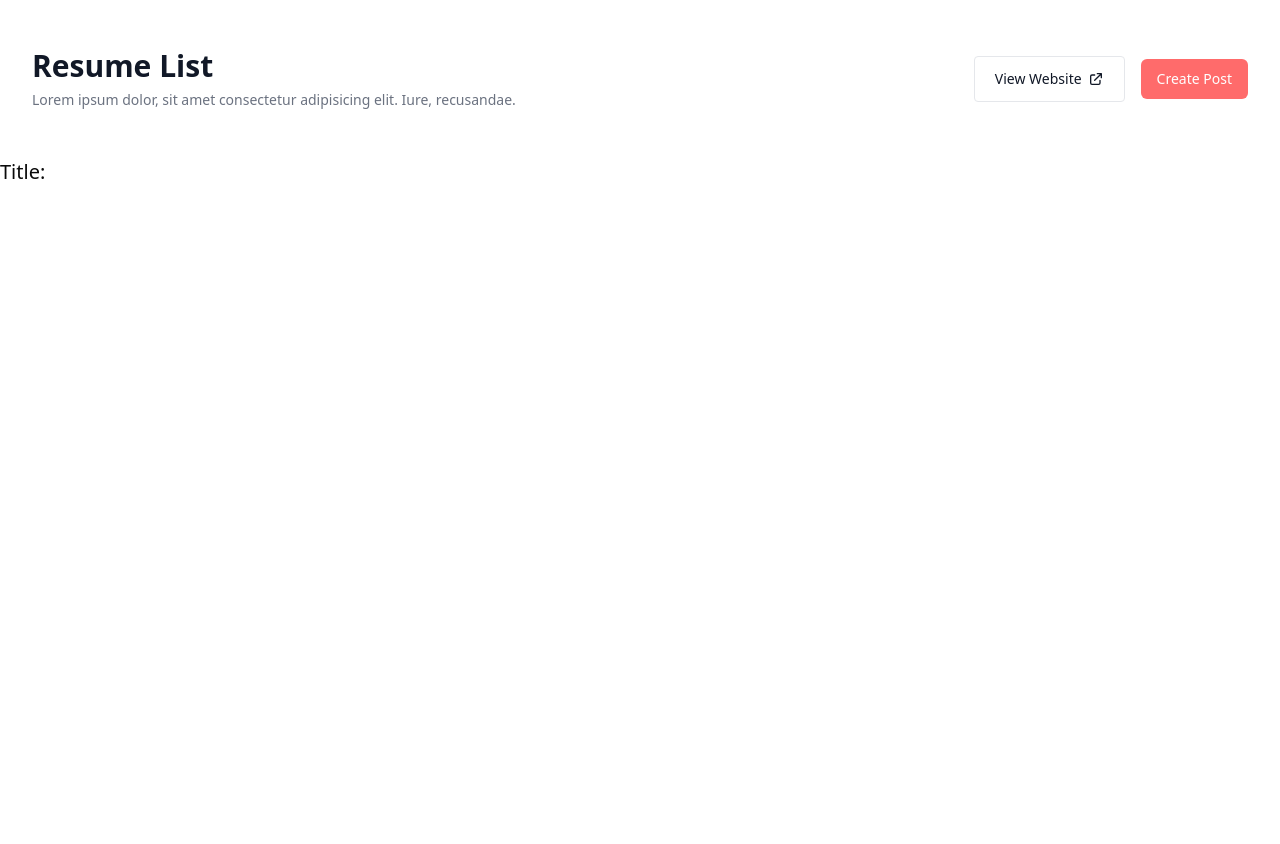
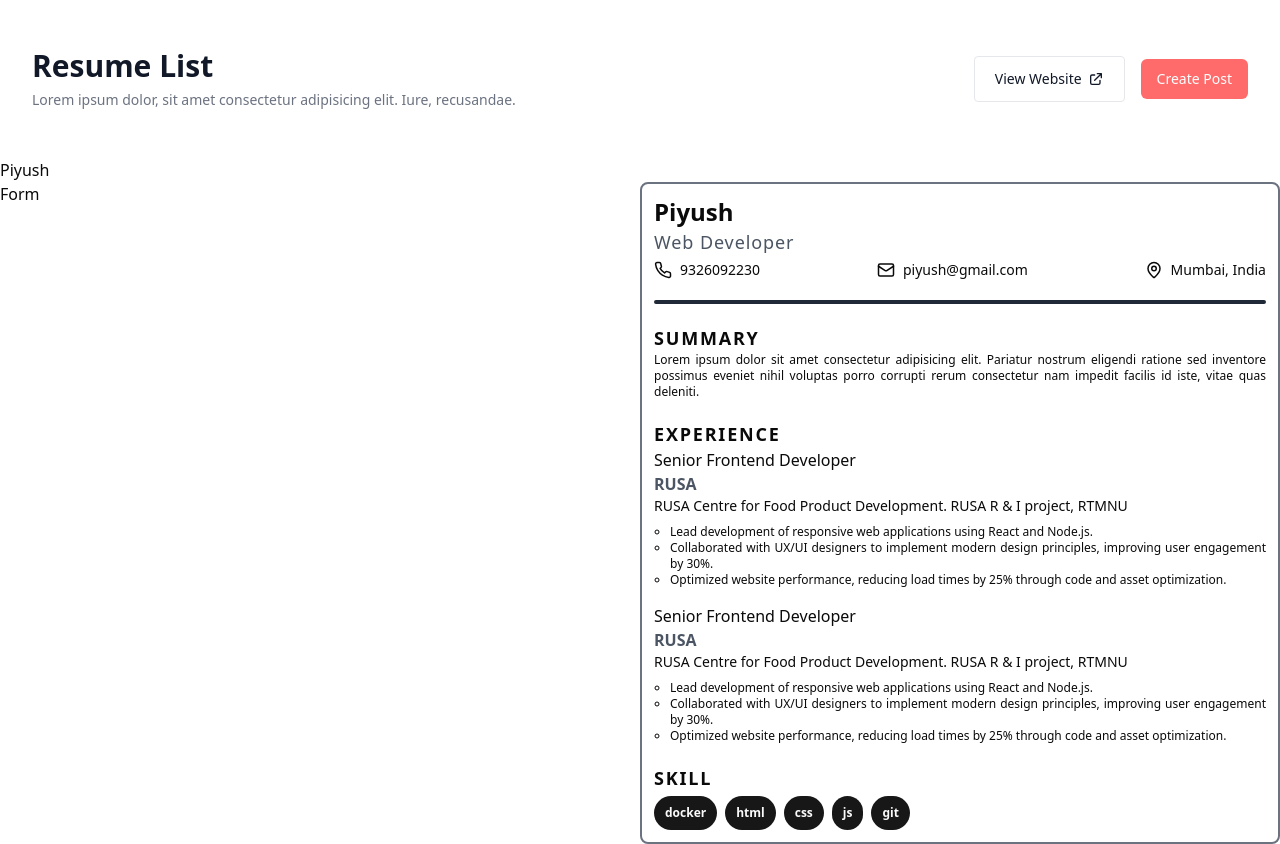
Before and after one commit to Piyush-linux/resume-ai, a React (Vite) app: page /resume/edit/1 in a window 1280 px wide. Before the commit the page ends 800 px from the top, so only its background shows below. Built offline with nearby package versions, Linux system fonts and the light colour scheme; no server answers.

Commit message:
feat: context for resume

```diff
--- /dev/null
+++ b/data/dummy.js
@@ -0,0 +1,5 @@
+const data = {
+    name: "Piyush",
+}
+
+export default data;
--- a/service/GlobalApi.js
+++ b/service/GlobalApi.js
@@ -14,10 +14,13 @@ const instance = axios.create({
 const CreateResume = (data) => instance.post('/resumes',data);
 //-- TODO: Filter fields=title,resumeid
 const FetchResume = (mail) => instance.get(`/resumes?filters[user_email][$eq]=${mail}`);
-const FetchSingleResme = (id) => instance.get(`/resumes?filters[resumeid][$eq]=${id}`);
+const FetchSingleResume = (id) => instance.get(`/resumes?filters[resumeid][$eq]=${id}`);
+const RemoveSingleResume = (id) => instance.delete(`/resumes?fields[0]=${id}`);
+
 
 export default{
   CreateResume ,
   FetchResume ,
-  FetchSingleResme
+  FetchSingleResume ,
+  RemoveSingleResume
 };
--- /dev/null
+++ b/src/components/ui/badge.jsx
@@ -0,0 +1,34 @@
+import * as React from "react"
+import { cva } from "class-variance-authority";
+
+import { cn } from "@/lib/utils"
+
+const badgeVariants = cva(
+  "inline-flex items-center rounded-full border px-2.5 py-0.5 text-xs font-semibold transition-colors focus:outline-none focus:ring-2 focus:ring-ring focus:ring-offset-2",
+  {
+    variants: {
+      variant: {
+        default:
+          "border-transparent bg-primary text-primary-foreground hover:bg-primary/80 py-2",
+        secondary:
+          "border-transparent bg-secondary text-secondary-foreground hover:bg-secondary/80",
+        destructive:
+          "border-transparent bg-destructive text-destructive-foreground hover:bg-destructive/80",
+        outline: "text-foreground",
+      },
+    },
+    defaultVariants: {
+      variant: "default",
+    },
+  }
+)
+
+function Badge({
+  className,
+  variant,
+  ...props
+}) {
+  return (<div className={cn(badgeVariants({ variant }), className)} {...props} />);
+}
+
+export { Badge, badgeVariants }
--- /dev/null
+++ b/src/context/ResumeInfo.jsx
@@ -0,0 +1,3 @@
+import { createContext } from "react";
+
+export const ResumeContext = createContext(null)
--- a/src/routes/App.jsx
+++ b/src/routes/App.jsx
@@ -1,6 +1,7 @@
 import { useUser } from '@clerk/clerk-react';
+import { Link, useNavigate } from "react-router-dom";
 import { Button } from "@/components/ui/button"
-import { Link, useNavigate } from "react-router-dom";
+
 
 
 export default function App() {
--- /dev/null
+++ b/src/routes/app/dashboard/resume/edit/[id]/components/FormSection/index.jsx
@@ -0,0 +1,13 @@
+export default function FormSection() {
+
+
+
+    return(
+        <div className="">
+            Form
+
+            {/* Personal */}
+
+        </div>
+    )
+}
--- /dev/null
+++ b/src/routes/app/dashboard/resume/edit/[id]/components/PreviewSection/experiencePreview.jsx
@@ -0,0 +1,26 @@
+export default function ExperiencePreview() {
+    return (
+        <div className="w-full">
+            <div className="text-lg font-bold tracking-widest uppercase">experience</div>
+            {/* List */}
+            <div className="space-y-4">
+                {/* 1: title-company-duration, company_description, my work in points  */}
+                {[1, 2].map((x, i) => {
+                    return (
+                        <div className="" key={i}>
+                            <div className="text-md">Senior Frontend Developer</div>
+                            <div className="text-md font-extrabold text-gray-600">RUSA</div>
+                            <div className="text-sm">RUSA Centre for Food Product Development. RUSA R & I project, RTMNU</div>
+                            <ul className="pl-4 text-xs mt-2 text-justify" style={{ listStyleType: "circle" }} >
+                                <li>Lead development of responsive web applications using React and Node.js. </li>
+                                <li>Collaborated with UX/UI designers to implement modern design principles, improving user engagement by 30%. </li>
+                                <li>Optimized website performance, reducing load times by 25% through code and asset optimization. </li>
+                            </ul>
+                        </div>
+                    )
+                })}
+
+            </div>
+        </div>
+    )
+}
--- /dev/null
+++ b/src/routes/app/dashboard/resume/edit/[id]/components/PreviewSection/index.jsx
@@ -0,0 +1,29 @@
+import { useContext } from "react";
+import { ResumeContext } from "@/context/ResumeInfo";
+import ExperiencePreview from "./experiencePreview";
+import PersonalPreview from "./personalPreview";
+import SkillPreview from "./skillPreview";
+import SummaryPreview from "./summaryPreview";
+
+
+export default function PreviewSection() {
+
+
+    let { resumeInfo, setResumeInfo } = useContext(ResumeContext);
+
+    return (
+        <div className="border-2 border-gray-500 rounded-lg p-3 space-y-5">
+            {/* Personal */}
+            <PersonalPreview resumeInfo={resumeInfo} />
+            <div className="w-full border-2 border-gray-800 my-2 rounded-xl"></div>
+            {/* summary */}
+            <SummaryPreview />
+            {/* Experience */}
+            <ExperiencePreview />
+            {/* Skill */}
+            <SkillPreview />
+
+
+        </div>
+    )
+}
--- /dev/null
+++ b/src/routes/app/dashboard/resume/edit/[id]/components/PreviewSection/personalPreview.jsx
@@ -0,0 +1,20 @@
+import { Mail, MapPin, Phone } from "lucide-react";
+export default function PersonalPreview({resumeInfo}) {
+    return (
+        <div className="w-full">
+            <div className="text-2xl font-bold">{resumeInfo.name}</div>
+            <div className="text-lg text-gray-600 tracking-wider font-medium">Web Developer</div>
+            <div className="w-full flex justify-between mt-1 text-sm">
+                <div className="flex items-center space-x-2">
+                    <Phone size={18} /> <span>9326092230</span>
+                </div>
+                <div className="flex items-center space-x-2">
+                    <Mail size={18} /> <span>piyush@gmail.com</span>
+                </div>
+                <div className="flex items-center space-x-2">
+                    <MapPin size={18} /> <span>Mumbai, India</span>
+                </div>
+            </div>
+        </div>
+    )
+}
--- /dev/null
+++ b/src/routes/app/dashboard/resume/edit/[id]/components/PreviewSection/skillPreview.jsx
@@ -0,0 +1,16 @@
+import { Badge } from "@/components/ui/badge";
+
+export default function SkillPreview() {
+    return(
+        <div className="w-full space-y-1">
+            <div className="text-lg font-bold tracking-widest uppercase">skill</div>
+            <div className="w-full flex flex-wrap space-x-2">
+                <Badge>docker</Badge>
+                <Badge>html</Badge>
+                <Badge>css</Badge>
+                <Badge>js</Badge>
+                <Badge>git</Badge>
+            </div>
+        </div>
+    )
+}
--- /dev/null
+++ b/src/routes/app/dashboard/resume/edit/[id]/components/PreviewSection/summaryPreview.jsx
@@ -0,0 +1,8 @@
+export default function SummaryPreview() {
+    return (
+        <div className="w-full">
+            <div className="text-lg font-bold tracking-widest uppercase">summary</div>
+            <p className="text-xs text-justify">Lorem ipsum dolor sit amet consectetur adipisicing elit. Pariatur nostrum eligendi ratione sed inventore possimus eveniet nihil voluptas porro corrupti rerum consectetur nam impedit facilis id iste, vitae quas deleniti.</p>
+        </div>
+    )
+}
--- a/src/routes/app/dashboard/resume/edit/[id]/index.jsx
+++ b/src/routes/app/dashboard/resume/edit/[id]/index.jsx
@@ -1,7 +1,12 @@
-import { useParams } from "react-router-dom"
+import { useNavigate, useParams } from "react-router-dom"
 import { useEffect, useState } from "react";
+import { ResumeContext } from "@/context/ResumeInfo";
 import API from "./../../../../../../../service/GlobalApi"
 import Loader from "@/components/Loader";
+import { Button } from "@/components/ui/button";
+import FormSection from "./components/FormSection";
+import PreviewSection from "./components/PreviewSection";
+import data from "./../../../../../../../data/dummy";
 
 /*
 - get resumeid params
@@ -9,16 +14,17 @@ import Loader from "@/components/Loader";
 
 */
 export default function EditResume() {
-    const {id} = useParams();
-
-    let [ResumeInfo,setResumeInfo] = useState('');
-    let [loading,setLoading] = useState(true);
+    const { id } = useParams();
+    let navigate = useNavigate();
+    let [resumeInfo, setResumeInfo] = useState('');
+    //-- TODO turn tru after API connection
+    let [loading, setLoading] = useState(false);
 
     let getSingleResume = async () => {
         try {
-
-                let {data} = await API.FetchSingleResme(id);
+            let { data } = await API.FetchSingleResume(id);
             setResumeInfo(data.data[0])
+            // console.log(ResumeInfo)
         } catch (error) {
             console.log(error);
         }
@@ -26,21 +32,36 @@ export default function EditResume() {
 
     }
 
-    useEffect(()=>{
-        getSingleResume();
-    },[id])
+    let removeResume = async () => {
+        try {
+            let data = await API.RemoveSingleResume(resumeInfo.documentId);
+            // setResumeInfo(data)
+            // console.log(data);
+            navigate("/dashboard");
+        } catch (error) {
+            console.log(error);
+        }
+    }
 
-    return(
+    useEffect(() => {
+        setResumeInfo(data)
+        // getSingleResume();
+    }, [id])
+
+    return (
+        <ResumeContext.Provider value={{resumeInfo,setResumeInfo}}>
             <div className="">
-            {/* Edit : {id} */}
-            {loading? <Loader/> :
+                {/* Edit : {id} / <Button onClick={()=> removeResume()}>Remove</Button> */}
+                {/* Title: {ResumeInfo.title} */}
+                {resumeInfo?.name}
+                {loading ? <Loader /> :
 
-            (<div className="text-xl">
-                Title: {ResumeInfo.title}
+                    (<div className="w-full grid grid-cols-2">
+                        <FormSection className="col-span-1" />
+                        <PreviewSection className="col-span-1"  />
                     </div>)
                 }
-
-
             </div>
+        </ResumeContext.Provider>
     )
 }
```
Also changed, not shown: 2 other files (tests, documents, lock files or other folders). Lines whose indentation alone changed are shown as unchanged.
